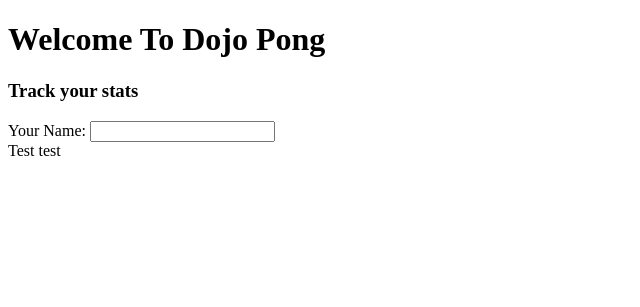
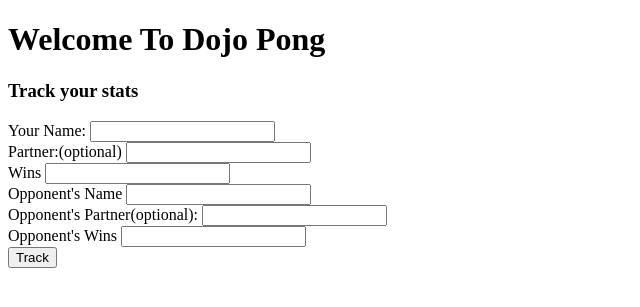
Before and after one commit to CodySchrank/DojoPong, a PHP site: page / in a window 1280 px wide. Shown: the top 307 px of the page, without its empty margins (0-640 px from the left). Run offline with PHP 8.4, Linux system fonts and the light colour scheme.

Commit message:
Updated Index

```diff
--- a/index.php
+++ b/index.php
@@ -11,8 +11,31 @@
 	<h1>Welcome To Dojo Pong</h1>
 	<h3>Track your stats</h3>
 	<form action="process.php" method="post">
-		<label>Your Name:</label>
-		<input>
-	</form> Test test
+		<div>
+			<label>Your Name:</label>
+			<input type="text" name="name">
+		</div>
+		<div>
+			<label>Partner:(optional)</label>
+			<input type="text" name="partner">
+		</div>
+		<div>
+			<label>Wins</label>
+			<input type="number" name="wins">
+		</div>
+		<div>
+			<label>Opponent's Name</label>
+			<input type="text" name="opponent_name">
+		</div>
+		<div>
+			<label>Opponent's Partner(optional):</label>
+			<input type="text" name="opponent_partner">
+		</div>
+			<label>Opponent's Wins</label>
+			<input type="number" name="opponent_wins">
+		<div>
+			<input type="submit" value="Track">
+		</div>
+	</form>
 </body>
 </html>
```
Also changed, not shown: new-connection.php (added, +61 -0 lines), process.php (+36 -0 lines), styles.css (added), 1 other file.
